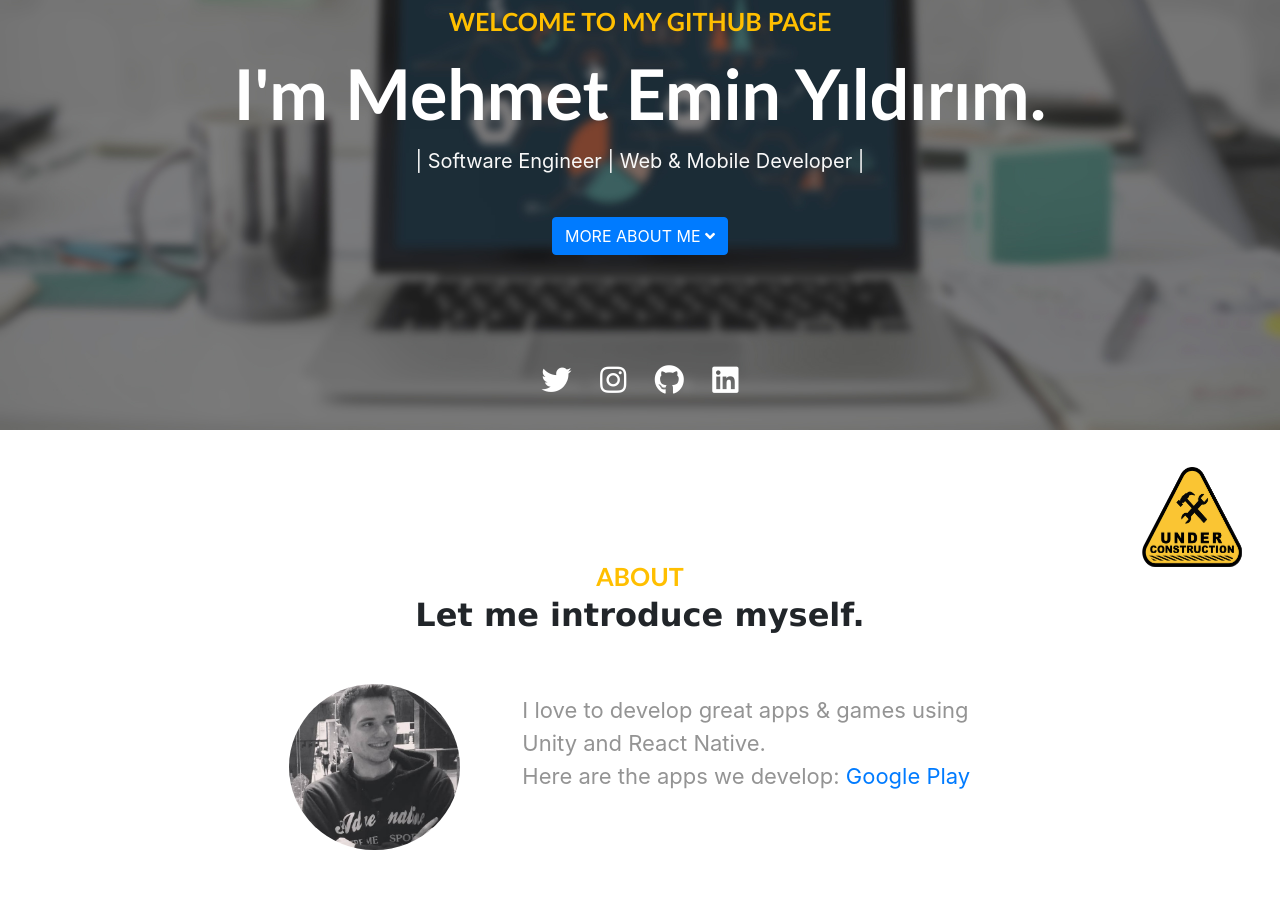
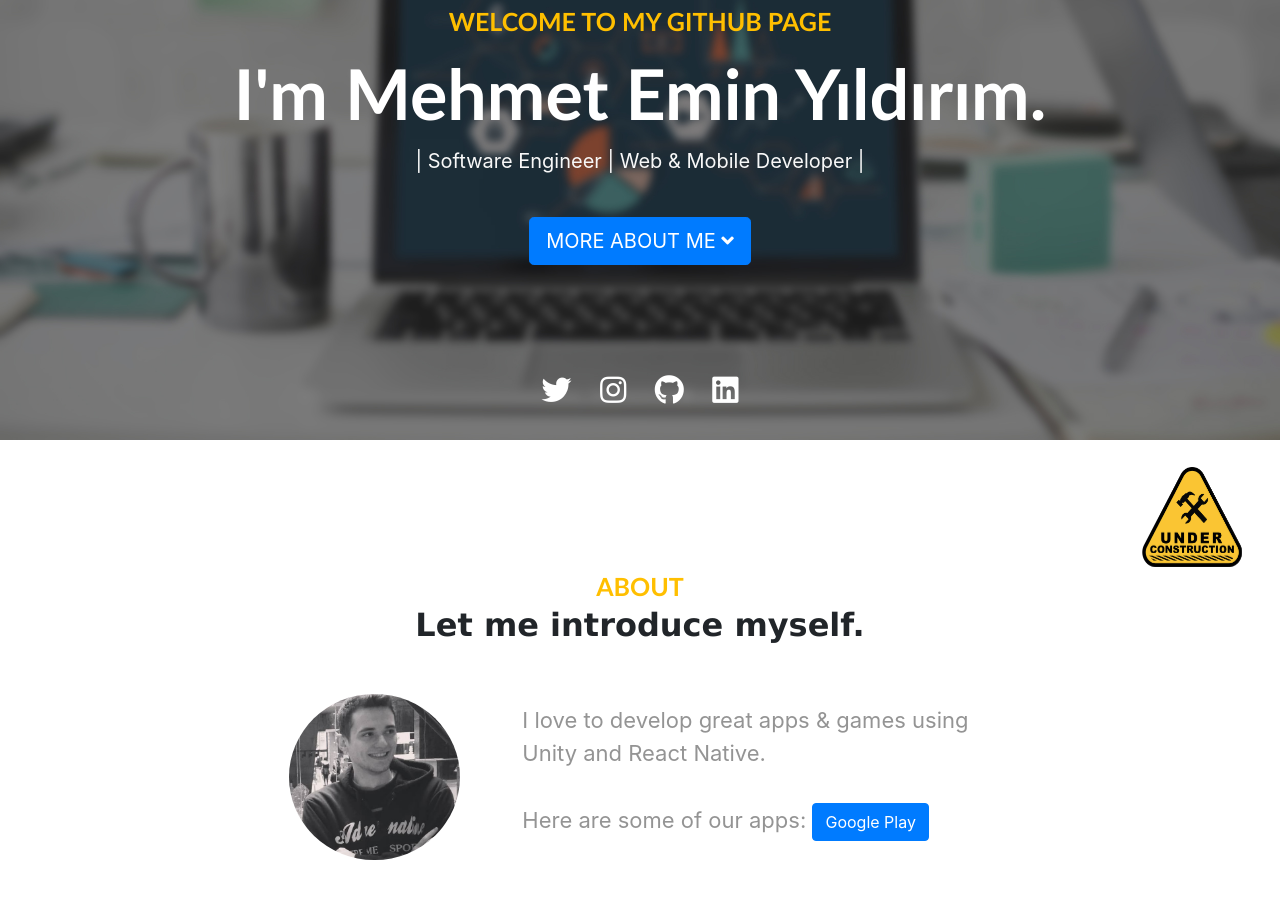
Before and after one commit to metyildirim/metyildirim.github.io, a plain HTML site: page index.html in a window 1280 px wide. Shown: the part 189-1102 px from the top of the page. Drawn offline with nearby package versions, Linux system fonts and the light colour scheme.

Commit message:
update page

```diff
--- a/index.html
+++ b/index.html
@@ -51,7 +51,7 @@
             | Software Engineer | Web & Mobile Developer |
         </p></br>
         <a class="smoothscroll" href="#about">
-            <button type="button" class="btn btn-primary">MORE ABOUT ME
+            <button type="button" class="btn btn-primary btn-lg">MORE ABOUT ME
                 <i class="fas fa-angle-down"></i>
             </button>
         </a>
@@ -78,7 +78,11 @@
                 <img class="profile-pic" src="images/profile.jpg" alt="profile pic" />
             </div>
             <div class="col-md-8">
-                <p class="introduce">I love to develop great apps & games using Unity and React Native.<br /> Here are the apps we develop: <a href="https://play.google.com/store/apps/dev?id=5259853761344756101" target="_blink">Google Play</a></p>
+                <p class="introduce">I love to develop great apps & games using Unity and React Native.<br /><br /> Here are some of our apps:
+                    <a href="https://play.google.com/store/apps/dev?id=5259853761344756101" target="_blink">
+                        <button type="button" class="btn btn-primary btn-md">Google Play</button>
+                    </a>
+                </p>
             </div>
         </div>
         <div class="row">
@@ -130,7 +134,7 @@
         <div class="row text-center">
             <div class="col-md-12">
                 <a class="smoothscroll" href="mailto:metyildirim96@gmail.com">
-                    <button type="button" class="btn btn-primary btn-lg">CONTACT</button>
+                    <button type="button" class="btn btn-outline-primary btn-lg">CONTACT</button>
                 </a>
             </div>
         </div>
```
